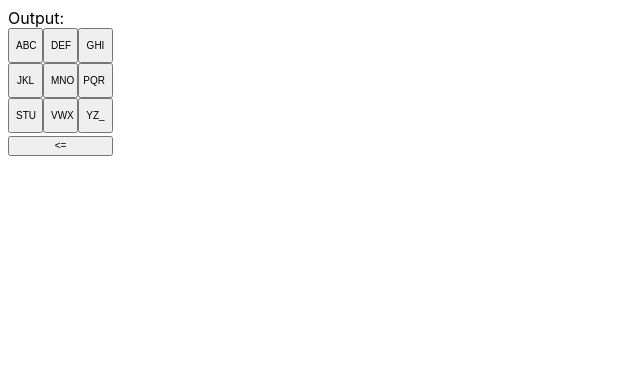
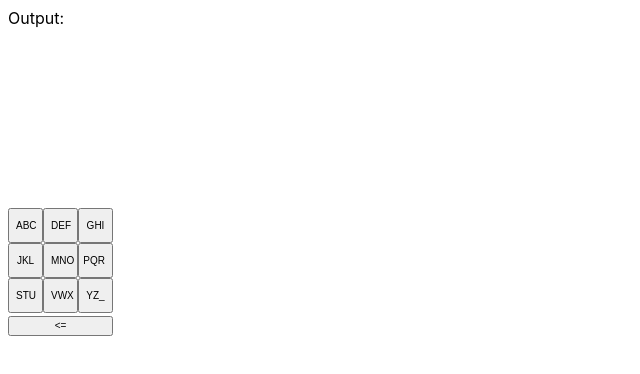
Before and after one commit to asuzukii/ECE188_M1, a React (Create React App) app in the folder tinytype/: page / in a window 1280 px wide. Shown: the top 374 px of the page, without its empty margins (0-640 px from the left). Built offline with nearby package versions, Linux system fonts and the light colour scheme.

Commit message:
final impl done

```diff
--- a/tinytype/src/Board.js
+++ b/tinytype/src/Board.js
@@ -44,12 +44,14 @@ class Board extends React.Component {
 
     handleClick(str, i) {
       const output = this.state.output;
-      this.setState({output: output + str[i]})
+      if (this.state.output.length < 168) {
+        this.setState({output: output + str[i]})
+      }
     }
 
     handleBack() {
       const output = this.state.output;
-      if (this.state.output.length > 8) {
+      if (this.state.output.length > 8 ) {
         this.setState({output: output.slice(0, -1)});
       }
     }
--- a/tinytype/src/index.css
+++ b/tinytype/src/index.css
@@ -101,3 +101,10 @@ code {
   height: var(--size);
   width: var(--size);
 }
+
+.status {
+  height: 200px;
+  width: 300px;
+  word-wrap: break-word;
+  border: 1px;
+}
```
